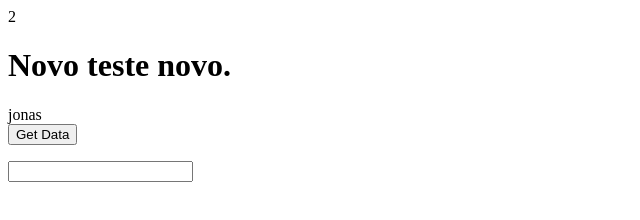
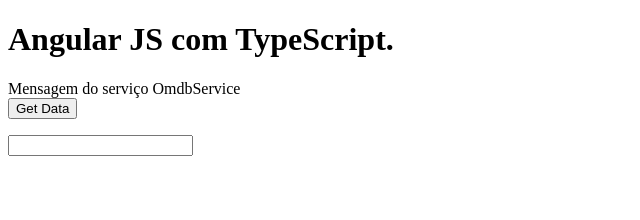
Before and after one commit to lucasroselli/angularjswithts, a website with bundled scripts: page app/index.html in a window 1280 px wide. Shown: the whole page, without its empty margins (0-640 px from the left). Built offline with nearby package versions, Linux system fonts and the light colour scheme; some packages are replaced by stand-ins of ours; no server answers.

Commit message:
servico de injeção

```diff
--- a/app/index.html
+++ b/app/index.html
@@ -12,10 +12,8 @@
 </head>
 
 <body>
-    {{1 + 1}}
-    <h1>Novo teste novo.</h1>
 
-
+    <h1>Angular JS com TypeScript.</h1>
     <div ng-controller="mainCtrl">
         <span ng-bind="msg"></span>
 
--- a/source/app.ts
+++ b/source/app.ts
@@ -8,12 +8,13 @@ app.config(function () {
     //alert('sdf');
 });
 
+
+import omdbService from './services/omdbService'
+app.service('omdbService', omdbService)
+
 import mainCtrl from './controllers/mainCtrl'
 app.controller('mainCtrl', mainCtrl);
 
-import omdbService from './services/omdbService'
-
-app.service('omdb', omdbService)
 
 $(document).ready(function () {
     //alert('lucas');
--- a/source/controllers/mainCtrl.ts
+++ b/source/controllers/mainCtrl.ts
@@ -1,4 +1,5 @@
 import { IHttpResponse } from "../../node_modules/@types/angular";
+import OmdbService from "../services/omdbService";
 
 export interface mainCtrlScope extends ng.IScope {
     submitForm: () => void;
@@ -19,8 +20,13 @@ class OmdbSearch{
 
 export default class MainCtrl {
 
-    constructor($scope: any, $http: ng.IHttpService) {
-        $scope.msg = 'jonas';
+    // static $inject = [
+    //     '$scope',
+    //     "$http",
+    // ];
+
+    constructor($scope: any, $http: ng.IHttpService, omdbService: OmdbService) {
+        $scope.msg = omdbService.getMessage();
 
 
 
--- a/source/services/omdbService.ts
+++ b/source/services/omdbService.ts
@@ -5,7 +5,7 @@ export default class OmdbService {
     }
 
     public getMessage(): string {
-        return "Welcome! I am inside a service. today my friendss";
+        return "Mensagem do serviço OmdbService";
     }
 
 }
```
